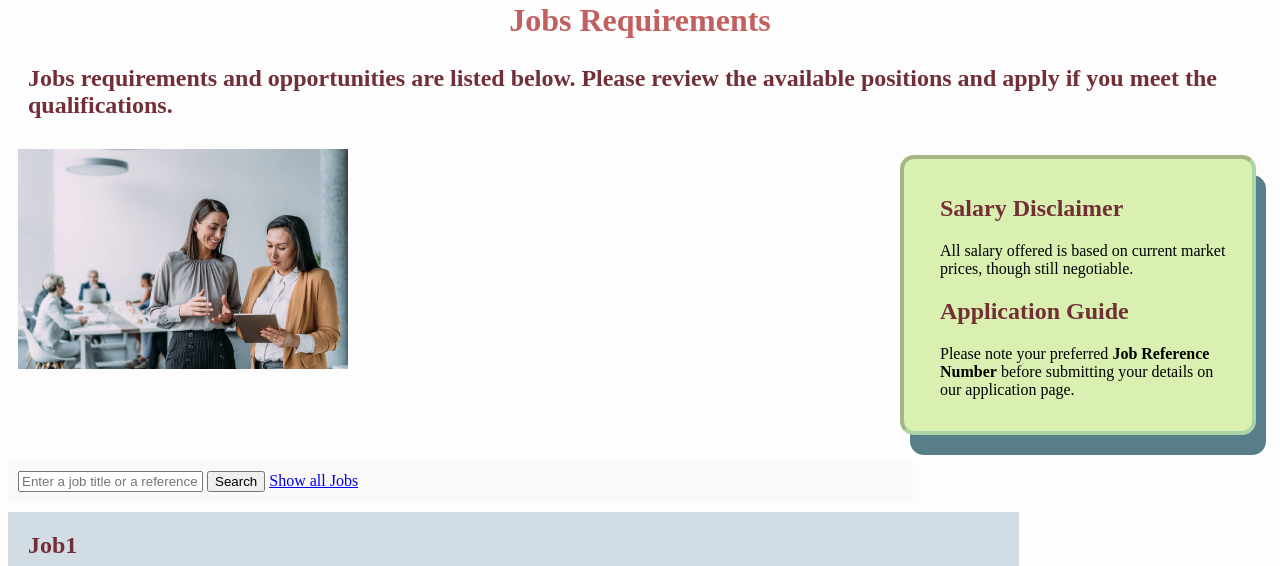
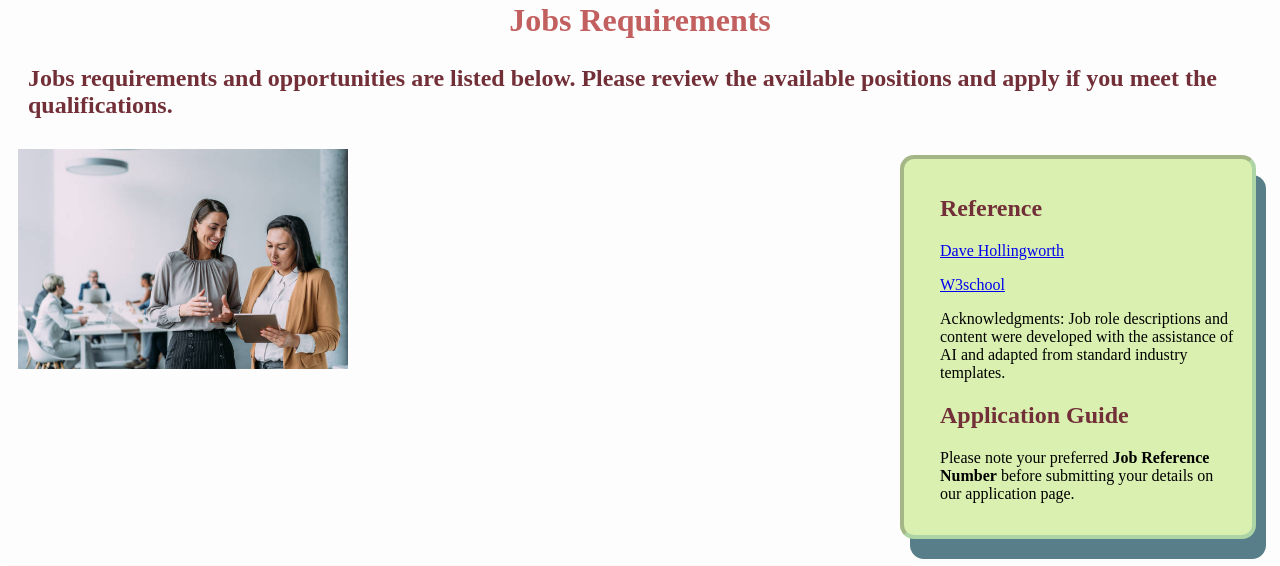
Before and after one commit to Shiennee/HECKETEERS-part-2, a PHP site: page /jobs.php in a window 1280 px wide. Shown: the part 178-744 px from the top of the page. Run offline with PHP 8.4, Linux system fonts and the light colour scheme; data comes from the database, SQL or seed files in the repository.

Commit message:
updates on about spacing on apply jobs include reference

```diff
--- a/project2/About.php
+++ b/project2/About.php
@@ -72,7 +72,7 @@ if (!$result) {
         <tr>
         <td></td>
         <td>prefers “terrible” jokes</td>
-        <td>drawing a 100 art is better than programming a 100 lines of code</td>
+        <td>procrastination my greatest enemy</td>
         <td>Keep beetle as pets but scared of cockroaches 🪳</td>
         <td>Can calculate Mahjong tiles faster than math🀄</td>
 
--- a/project2/Apply.php
+++ b/project2/Apply.php
@@ -12,10 +12,10 @@
   		<title> De Hecketeers apply.html </title>
 
 	</head>
+<?php include 'header.inc';?>
+<?php include 'nav.inc';?>
 
 <body>
-	<?php include 'header.inc';?>
-    <?php include 'nav.inc';?>
 
 	<section id="signup">
     <h1> De Hacketeers Job Application Form </h1>
--- a/project2/jobs.php
+++ b/project2/jobs.php
@@ -20,8 +20,12 @@
 <img src="images/discussion.png" alt="Join Our Team" style="height: 220px;width:auto;margin: 10px;"/>
 
     <aside>
-      <h2>Salary Disclaimer</h2>
-      <p>All salary offered is based on current market prices, though still negotiable.</p>
+      <h2>Reference </h2>
+      <p><a href="https://www.youtube.com/watch?v=5L9UhOnuos0">Dave Hollingworth</a></p>
+      <p><a href="https://www.w3schools.com/sql/default.asp">W3school</a></p>
+      <p>Acknowledgments: Job role descriptions and content were developed with the assistance of AI and adapted from standard industry templates.</p>
+
+
       <h2>Application Guide</h2>
       <p>Please note your preferred <strong>Job Reference Number</strong> before submitting your details on our application page.</p>
     </aside>
@@ -119,7 +123,6 @@ if ($conn) {
       <li>18 days of paid annual leave.</li>
       <li>Performance-based bonuses.</li>
     </ul>
-  <p><small><strong>Acknowledgments:</strong> Job role descriptions and content were developed with the assistance of AI and adapted from standard industry templates.</small></p>
   </Section>
     </body>
 
```
